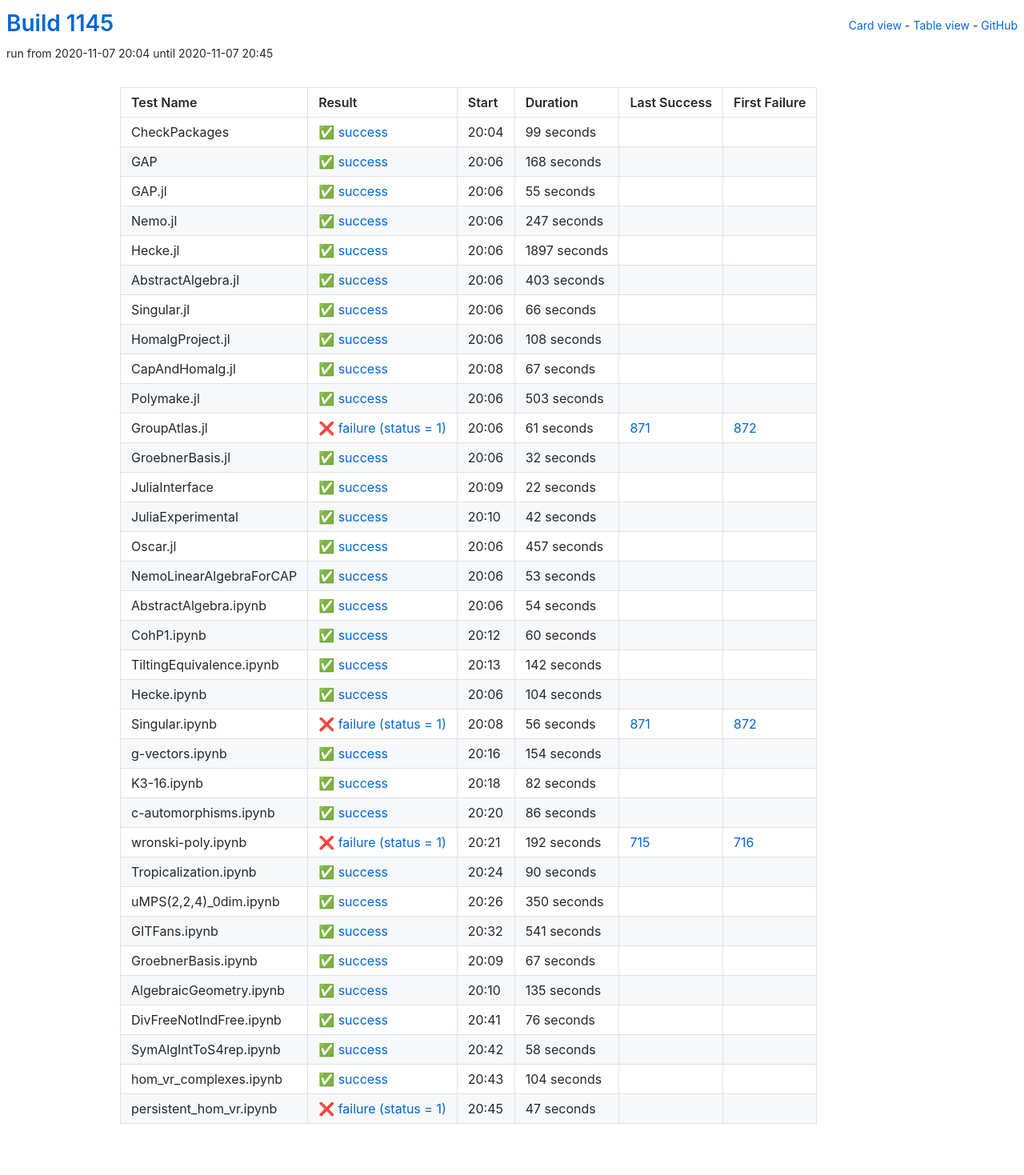
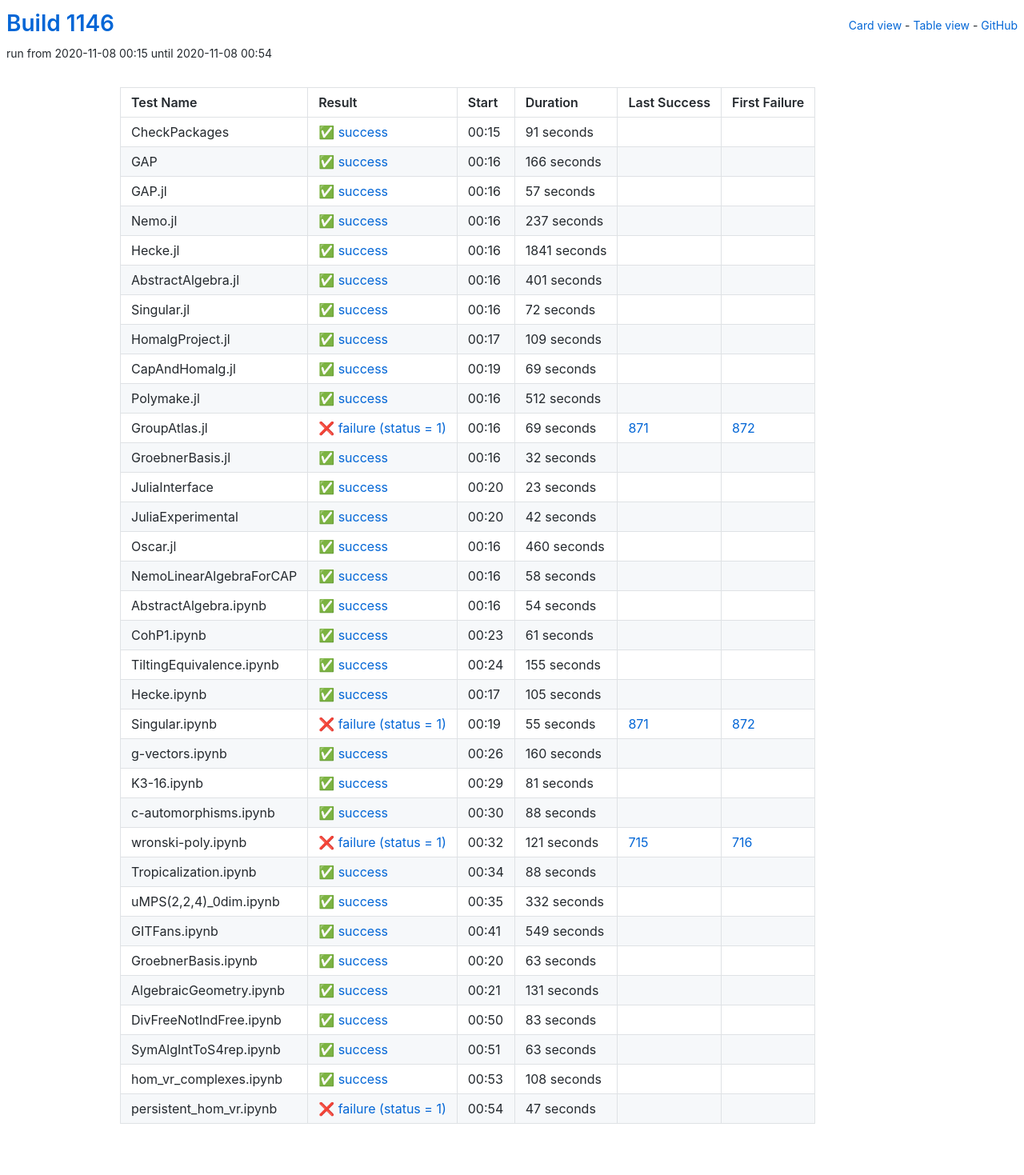
Before and after one commit to oscar-system/oscar-ci-status-stable, a Jekyll site: the page built from table.html, in a window 1280 px wide. Shown: the whole page at 80% size. Built offline with Jekyll 4.4.1, drawn with Linux system fonts in a browser that asks for light colours.

Commit message:
Build #1146

```diff
--- a/_data/ci.yml
+++ b/_data/ci.yml
@@ -1,6 +1,6 @@
 ---
-build: 1145
-build_url: https://oscarci.mathematik.uni-kl.de/job/oscar-stable/1145/
+build: 1146
+build_url: https://oscarci.mathematik.uni-kl.de/job/oscar-stable/1146/
 job: oscar-stable
 organization: oscar-system
 repo: oscar-ci-status-stable
@@ -8,140 +8,140 @@ repourl: https://github.com/oscar-system/oscar-ci-status-stable
 tests:
 - name: CheckPackages
   id: checkpackages
-  log: https://oscarci.mathematik.uni-kl.de/job/oscar-stable/1145/artifact/logs/build-1145/CheckPackages.log
-  start: 2020-11-07 20:04
+  log: https://oscarci.mathematik.uni-kl.de/job/oscar-stable/1146/artifact/logs/build-1146/CheckPackages.log
+  start: 2020-11-08 00:15
   success: true
   exitcode: 0
   status: success
-  duration: 99
+  duration: 91
   last_success: false
   last_success_url:
   first_failure: false
   first_failure_url:
 - name: GAP
   id: gap
-  log: https://oscarci.mathematik.uni-kl.de/job/oscar-stable/1145/artifact/logs/build-1145/GAP.log
-  start: 2020-11-07 20:06
+  log: https://oscarci.mathematik.uni-kl.de/job/oscar-stable/1146/artifact/logs/build-1146/GAP.log
+  start: 2020-11-08 00:16
   success: true
   exitcode: 0
   status: success
-  duration: 168
+  duration: 166
   last_success: false
   last_success_url:
   first_failure: false
   first_failure_url:
 - name: GAP.jl
   id: gap-jl
-  log: https://oscarci.mathematik.uni-kl.de/job/oscar-stable/1145/artifact/logs/build-1145/GAP.jl.log
-  start: 2020-11-07 20:06
+  log: https://oscarci.mathematik.uni-kl.de/job/oscar-stable/1146/artifact/logs/build-1146/GAP.jl.log
+  start: 2020-11-08 00:16
   success: true
   exitcode: 0
   status: success
-  duration: 55
+  duration: 57
   last_success: false
   last_success_url:
   first_failure: false
   first_failure_url:
 - name: Nemo.jl
   id: nemo-jl
-  log: https://oscarci.mathematik.uni-kl.de/job/oscar-stable/1145/artifact/logs/build-1145/Nemo.jl.log
-  start: 2020-11-07 20:06
+  log: https://oscarci.mathematik.uni-kl.de/job/oscar-stable/1146/artifact/logs/build-1146/Nemo.jl.log
+  start: 2020-11-08 00:16
   success: true
   exitcode: 0
   status: success
-  duration: 247
+  duration: 237
   last_success: false
   last_success_url:
   first_failure: false
   first_failure_url:
 - name: Hecke.jl
   id: hecke-jl
-  log: https://oscarci.mathematik.uni-kl.de/job/oscar-stable/1145/artifact/logs/build-1145/Hecke.jl.log
-  start: 2020-11-07 20:06
+  log: https://oscarci.mathematik.uni-kl.de/job/oscar-stable/1146/artifact/logs/build-1146/Hecke.jl.log
+  start: 2020-11-08 00:16
   success: true
   exitcode: 0
   status: success
-  duration: 1897
+  duration: 1841
   last_success: false
   last_success_url:
   first_failure: false
   first_failure_url:
 - name: AbstractAlgebra.jl
   id: abstractalgebra-jl
-  log: https://oscarci.mathematik.uni-kl.de/job/oscar-stable/1145/artifact/logs/build-1145/AbstractAlgebra.jl.log
-  start: 2020-11-07 20:06
+  log: https://oscarci.mathematik.uni-kl.de/job/oscar-stable/1146/artifact/logs/build-1146/AbstractAlgebra.jl.log
+  start: 2020-11-08 00:16
   success: true
   exitcode: 0
   status: success
-  duration: 403
+  duration: 401
   last_success: false
   last_success_url:
   first_failure: false
   first_failure_url:
 - name: Singular.jl
   id: singular-jl
-  log: https://oscarci.mathematik.uni-kl.de/job/oscar-stable/1145/artifact/logs/build-1145/Singular.jl.log
-  start: 2020-11-07 20:06
+  log: https://oscarci.mathematik.uni-kl.de/job/oscar-stable/1146/artifact/logs/build-1146/Singular.jl.log
+  start: 2020-11-08 00:16
   success: true
   exitcode: 0
   status: success
-  duration: 66
+  duration: 72
   last_success: false
   last_success_url:
   first_failure: false
   first_failure_url:
 - name: HomalgProject.jl
   id: homalgproject-jl
-  log: https://oscarci.mathematik.uni-kl.de/job/oscar-stable/1145/artifact/logs/build-1145/HomalgProject.jl.log
-  start: 2020-11-07 20:06
+  log: https://oscarci.mathematik.uni-kl.de/job/oscar-stable/1146/artifact/logs/build-1146/HomalgProject.jl.log
+  start: 2020-11-08 00:17
   success: true
   exitcode: 0
   status: success
-  duration: 108
+  duration: 109
   last_success: false
   last_success_url:
   first_failure: false
   first_failure_url:
 - name: CapAndHomalg.jl
   id: capandhomalg-jl
-  log: https://oscarci.mathematik.uni-kl.de/job/oscar-stable/1145/artifact/logs/build-1145/CapAndHomalg.jl.log
-  start: 2020-11-07 20:08
+  log: https://oscarci.mathematik.uni-kl.de/job/oscar-stable/1146/artifact/logs/build-1146/CapAndHomalg.jl.log
+  start: 2020-11-08 00:19
   success: true
   exitcode: 0
   status: success
-  duration: 67
+  duration: 69
   last_success: false
   last_success_url:
   first_failure: false
   first_failure_url:
 - name: Polymake.jl
   id: polymake-jl
-  log: https://oscarci.mathematik.uni-kl.de/job/oscar-stable/1145/artifact/logs/build-1145/Polymake.jl.log
-  start: 2020-11-07 20:06
+  log: https://oscarci.mathematik.uni-kl.de/job/oscar-stable/1146/artifact/logs/build-1146/Polymake.jl.log
+  start: 2020-11-08 00:16
   success: true
   exitcode: 0
   status: success
-  duration: 503
+  duration: 512
   last_success: false
   last_success_url:
   first_failure: false
   first_failure_url:
 - name: GroupAtlas.jl
   id: groupatlas-jl
-  log: https://oscarci.mathematik.uni-kl.de/job/oscar-stable/1145/artifact/logs/build-1145/GroupAtlas.jl.log
-  start: 2020-11-07 20:06
+  log: https://oscarci.mathematik.uni-kl.de/job/oscar-stable/1146/artifact/logs/build-1146/GroupAtlas.jl.log
+  start: 2020-11-08 00:16
   success: false
   exitcode: 1
   status: failure
-  duration: 61
+  duration: 69
   last_success: 871
   last_success_url: https://oscarci.mathematik.uni-kl.de/job/oscar-stable/871/
   first_failure: 872
   first_failure_url: https://oscarci.mathematik.uni-kl.de/job/oscar-stable/872/
 - name: GroebnerBasis.jl
   id: groebnerbasis-jl
-  log: https://oscarci.mathematik.uni-kl.de/job/oscar-stable/1145/artifact/logs/build-1145/GroebnerBasis.jl.log
-  start: 2020-11-07 20:06
+  log: https://oscarci.mathematik.uni-kl.de/job/oscar-stable/1146/artifact/logs/build-1146/GroebnerBasis.jl.log
+  start: 2020-11-08 00:16
   success: true
   exitcode: 0
   status: success
@@ -152,20 +152,20 @@ tests:
   first_failure_url:
 - name: JuliaInterface
   id: juliainterface
-  log: https://oscarci.mathematik.uni-kl.de/job/oscar-stable/1145/artifact/logs/build-1145/JuliaInterface.log
-  start: 2020-11-07 20:09
+  log: https://oscarci.mathematik.uni-kl.de/job/oscar-stable/1146/artifact/logs/build-1146/JuliaInterface.log
+  start: 2020-11-08 00:20
   success: true
   exitcode: 0
   status: success
-  duration: 22
+  duration: 23
   last_success: false
   last_success_url:
   first_failure: false
   first_failure_url:
 - name: JuliaExperimental
   id: juliaexperimental
-  log: https://oscarci.mathematik.uni-kl.de/job/oscar-stable/1145/artifact/logs/build-1145/JuliaExperimental.log
-  start: 2020-11-07 20:10
+  log: https://oscarci.mathematik.uni-kl.de/job/oscar-stable/1146/artifact/logs/build-1146/JuliaExperimental.log
+  start: 2020-11-08 00:20
   success: true
   exitcode: 0
   status: success
@@ -176,32 +176,32 @@ tests:
   first_failure_url:
 - name: Oscar.jl
   id: oscar-jl
-  log: https://oscarci.mathematik.uni-kl.de/job/oscar-stable/1145/artifact/logs/build-1145/Oscar.jl.log
-  start: 2020-11-07 20:06
+  log: https://oscarci.mathematik.uni-kl.de/job/oscar-stable/1146/artifact/logs/build-1146/Oscar.jl.log
+  start: 2020-11-08 00:16
   success: true
   exitcode: 0
   status: success
-  duration: 457
+  duration: 460
   last_success: false
   last_success_url:
   first_failure: false
   first_failure_url:
 - name: NemoLinearAlgebraForCAP
   id: nemolinearalgebraforcap
-  log: https://oscarci.mathematik.uni-kl.de/job/oscar-stable/1145/artifact/logs/build-1145/NemoLinearAlgebraForCAP.log
-  start: 2020-11-07 20:06
+  log: https://oscarci.mathematik.uni-kl.de/job/oscar-stable/1146/artifact/logs/build-1146/NemoLinearAlgebraForCAP.log
+  start: 2020-11-08 00:16
   success: true
   exitcode: 0
   status: success
-  duration: 53
+  duration: 58
   last_success: false
   last_success_url:
   first_failure: false
   first_failure_url:
 - name: AbstractAlgebra.ipynb
   id: abstractalgebra-ipynb
-  log: https://oscarci.mathematik.uni-kl.de/job/oscar-stable/1145/artifact/logs/build-1145/AbstractAlgebra.ipynb.log
-  start: 2020-11-07 20:06
+  log: https://oscarci.mathematik.uni-kl.de/job/oscar-stable/1146/artifact/logs/build-1146/AbstractAlgebra.ipynb.log
+  start: 2020-11-08 00:16
   success: true
   exitcode: 0
   status: success
@@ -212,200 +212,200 @@ tests:
   first_failure_url:
 - name: CohP1.ipynb
   id: cohp1-ipynb
-  log: https://oscarci.mathematik.uni-kl.de/job/oscar-stable/1145/artifact/logs/build-1145/CohP1.ipynb.log
-  start: 2020-11-07 20:12
+  log: https://oscarci.mathematik.uni-kl.de/job/oscar-stable/1146/artifact/logs/build-1146/CohP1.ipynb.log
+  start: 2020-11-08 00:23
   success: true
   exitcode: 0
   status: success
-  duration: 60
+  duration: 61
   last_success: false
   last_success_url:
   first_failure: false
   first_failure_url:
 - name: TiltingEquivalence.ipynb
   id: tiltingequivalence-ipynb
-  log: https://oscarci.mathematik.uni-kl.de/job/oscar-stable/1145/artifact/logs/build-1145/TiltingEquivalence.ipynb.log
-  start: 2020-11-07 20:13
+  log: https://oscarci.mathematik.uni-kl.de/job/oscar-stable/1146/artifact/logs/build-1146/TiltingEquivalence.ipynb.log
+  start: 2020-11-08 00:24
   success: true
   exitcode: 0
   status: success
-  duration: 142
+  duration: 155
   last_success: false
   last_success_url:
   first_failure: false
   first_failure_url:
 - name: Hecke.ipynb
   id: hecke-ipynb
-  log: https://oscarci.mathematik.uni-kl.de/job/oscar-stable/1145/artifact/logs/build-1145/Hecke.ipynb.log
-  start: 2020-11-07 20:06
+  log: https://oscarci.mathematik.uni-kl.de/job/oscar-stable/1146/artifact/logs/build-1146/Hecke.ipynb.log
+  start: 2020-11-08 00:17
   success: true
   exitcode: 0
   status: success
-  duration: 104
+  duration: 105
   last_success: false
   last_success_url:
   first_failure: false
   first_failure_url:
 - name: Singular.ipynb
   id: singular-ipynb
-  log: https://oscarci.mathematik.uni-kl.de/job/oscar-stable/1145/artifact/logs/build-1145/Singular.ipynb.log
-  start: 2020-11-07 20:08
+  log: https://oscarci.mathematik.uni-kl.de/job/oscar-stable/1146/artifact/logs/build-1146/Singular.ipynb.log
+  start: 2020-11-08 00:19
   success: false
   exitcode: 1
   status: failure
-  duration: 56
+  duration: 55
   last_success: 871
   last_success_url: https://oscarci.mathematik.uni-kl.de/job/oscar-stable/871/
   first_failure: 872
   first_failure_url: https://oscarci.mathematik.uni-kl.de/job/oscar-stable/872/
 - name: g-vectors.ipynb
   id: g-vectors-ipynb
-  log: https://oscarci.mathematik.uni-kl.de/job/oscar-stable/1145/artifact/logs/build-1145/g-vectors.ipynb.log
-  start: 2020-11-07 20:16
+  log: https://oscarci.mathematik.uni-kl.de/job/oscar-stable/1146/artifact/logs/build-1146/g-vectors.ipynb.log
+  start: 2020-11-08 00:26
   success: true
   exitcode: 0
   status: success
-  duration: 154
+  duration: 160
   last_success: false
   last_success_url:
   first_failure: false
   first_failure_url:
 - name: K3-16.ipynb
   id: k3-16-ipynb
-  log: https://oscarci.mathematik.uni-kl.de/job/oscar-stable/1145/artifact/logs/build-1145/K3-16.ipynb.log
-  start: 2020-11-07 20:18
+  log: https://oscarci.mathematik.uni-kl.de/job/oscar-stable/1146/artifact/logs/build-1146/K3-16.ipynb.log
+  start: 2020-11-08 00:29
   success: true
   exitcode: 0
   status: success
-  duration: 82
+  duration: 81
   last_success: false
   last_success_url:
   first_failure: false
   first_failure_url:
 - name: c-automorphisms.ipynb
   id: c-automorphisms-ipynb
-  log: https://oscarci.mathematik.uni-kl.de/job/oscar-stable/1145/artifact/logs/build-1145/c-automorphisms.ipynb.log
-  start: 2020-11-07 20:20
+  log: https://oscarci.mathematik.uni-kl.de/job/oscar-stable/1146/artifact/logs/build-1146/c-automorphisms.ipynb.log
+  start: 2020-11-08 00:30
   success: true
   exitcode: 0
   status: success
-  duration: 86
+  duration: 88
   last_success: false
   last_success_url:
   first_failure: false
   first_failure_url:
 - name: wronski-poly.ipynb
   id: wronski-poly-ipynb
-  log: https://oscarci.mathematik.uni-kl.de/job/oscar-stable/1145/artifact/logs/build-1145/wronski-poly.ipynb.log
-  start: 2020-11-07 20:21
+  log: https://oscarci.mathematik.uni-kl.de/job/oscar-stable/1146/artifact/logs/build-1146/wronski-poly.ipynb.log
+  start: 2020-11-08 00:32
   success: false
   exitcode: 1
   status: failure
-  duration: 192
+  duration: 121
   last_success: 715
   last_success_url: https://oscarci.mathematik.uni-kl.de/job/oscar-stable/715/
   first_failure: 716
   first_failure_url: https://oscarci.mathematik.uni-kl.de/job/oscar-stable/716/
 - name: Tropicalization.ipynb
   id: tropicalization-ipynb
-  log: https://oscarci.mathematik.uni-kl.de/job/oscar-stable/1145/artifact/logs/build-1145/Tropicalization.ipynb.log
-  start: 2020-11-07 20:24
+  log: https://oscarci.mathematik.uni-kl.de/job/oscar-stable/1146/artifact/logs/build-1146/Tropicalization.ipynb.log
+  start: 2020-11-08 00:34
   success: true
   exitcode: 0
   status: success
-  duration: 90
+  duration: 88
   last_success: false
   last_success_url:
   first_failure: false
   first_failure_url:
 - name: uMPS(2,2,4)_0dim.ipynb
   id: umps-2-2-4-0dim-ipynb
-  log: https://oscarci.mathematik.uni-kl.de/job/oscar-stable/1145/artifact/logs/build-1145/uMPS-2-2-4-_0dim.ipynb.log
-  start: 2020-11-07 20:26
+  log: https://oscarci.mathematik.uni-kl.de/job/oscar-stable/1146/artifact/logs/build-1146/uMPS-2-2-4-_0dim.ipynb.log
+  start: 2020-11-08 00:35
   success: true
   exitcode: 0
   status: success
-  duration: 350
+  duration: 332
   last_success: false
   last_success_url:
   first_failure: false
   first_failure_url:
 - name: GITFans.ipynb
   id: gitfans-ipynb
-  log: https://oscarci.mathematik.uni-kl.de/job/oscar-stable/1145/artifact/logs/build-1145/GITFans.ipynb.log
-  start: 2020-11-07 20:32
+  log: https://oscarci.mathematik.uni-kl.de/job/oscar-stable/1146/artifact/logs/build-1146/GITFans.ipynb.log
+  start: 2020-11-08 00:41
   success: true
   exitcode: 0
   status: success
-  duration: 541
+  duration: 549
   last_success: false
   last_success_url:
   first_failure: false
   first_failure_url:
 - name: GroebnerBasis.ipynb
   id: groebnerbasis-ipynb
-  log: https://oscarci.mathematik.uni-kl.de/job/oscar-stable/1145/artifact/logs/build-1145/GroebnerBasis.ipynb.log
-  start: 2020-11-07 20:09
+  log: https://oscarci.mathematik.uni-kl.de/job/oscar-stable/1146/artifact/logs/build-1146/GroebnerBasis.ipynb.log
+  start: 2020-11-08 00:20
   success: true
   exitcode: 0
   status: success
-  duration: 67
+  duration: 63
   last_success: false
   last_success_url:
   first_failure: false
   first_failure_url:
 - name: AlgebraicGeometry.ipynb
   id: algebraicgeometry-ipynb
-  log: https://oscarci.mathematik.uni-kl.de/job/oscar-stable/1145/artifact/logs/build-1145/AlgebraicGeometry.ipynb.log
-  start: 2020-11-07 20:10
+  log: https://oscarci.mathematik.uni-kl.de/job/oscar-stable/1146/artifact/logs/build-1146/AlgebraicGeometry.ipynb.log
+  start: 2020-11-08 00:21
   success: true
   exitcode: 0
   status: success
-  duration: 135
+  duration: 131
   last_success: false
   last_success_url:
   first_failure: false
   first_failure_url:
 - name: DivFreeNotIndFree.ipynb
   id: divfreenotindfree-ipynb
-  log: https://oscarci.mathematik.uni-kl.de/job/oscar-stable/1145/artifact/logs/build-1145/DivFreeNotIndFree.ipynb.log
-  start: 2020-11-07 20:41
+  log: https://oscarci.mathematik.uni-kl.de/job/oscar-stable/1146/artifact/logs/build-1146/DivFreeNotIndFree.ipynb.log
+  start: 2020-11-08 00:50
   success: true
   exitcode: 0
   status: success
-  duration: 76
+  duration: 83
   last_success: false
   last_success_url:
   first_failure: false
   first_failure_url:
 - name: SymAlgIntToS4rep.ipynb
   id: symalginttos4rep-ipynb
-  log: https://oscarci.mathematik.uni-kl.de/job/oscar-stable/1145/artifact/logs/build-1145/SymAlgIntToS4rep.ipynb.log
-  start: 2020-11-07 20:42
+  log: https://oscarci.mathematik.uni-kl.de/job/oscar-stable/1146/artifact/logs/build-1146/SymAlgIntToS4rep.ipynb.log
+  start: 2020-11-08 00:51
   success: true
   exitcode: 0
   status: success
-  duration: 58
+  duration: 63
   last_success: false
   last_success_url:
   first_failure: false
   first_failure_url:
 - name: hom_vr_complexes.ipynb
   id: hom-vr-complexes-ipynb
-  log: https://oscarci.mathematik.uni-kl.de/job/oscar-stable/1145/artifact/logs/build-1145/hom_vr_complexes.ipynb.log
-  start: 2020-11-07 20:43
+  log: https://oscarci.mathematik.uni-kl.de/job/oscar-stable/1146/artifact/logs/build-1146/hom_vr_complexes.ipynb.log
+  start: 2020-11-08 00:53
   success: true
   exitcode: 0
   status: success
-  duration: 104
+  duration: 108
   last_success: false
   last_success_url:
   first_failure: false
   first_failure_url:
 - name: persistent_hom_vr.ipynb
   id: persistent-hom-vr-ipynb
-  log: https://oscarci.mathematik.uni-kl.de/job/oscar-stable/1145/artifact/logs/build-1145/persistent_hom_vr.ipynb.log
-  start: 2020-11-07 20:45
+  log: https://oscarci.mathematik.uni-kl.de/job/oscar-stable/1146/artifact/logs/build-1146/persistent_hom_vr.ipynb.log
+  start: 2020-11-08 00:54
   success: false
   exitcode: 1
   status: failure
```
Also changed, not shown: README.md.
